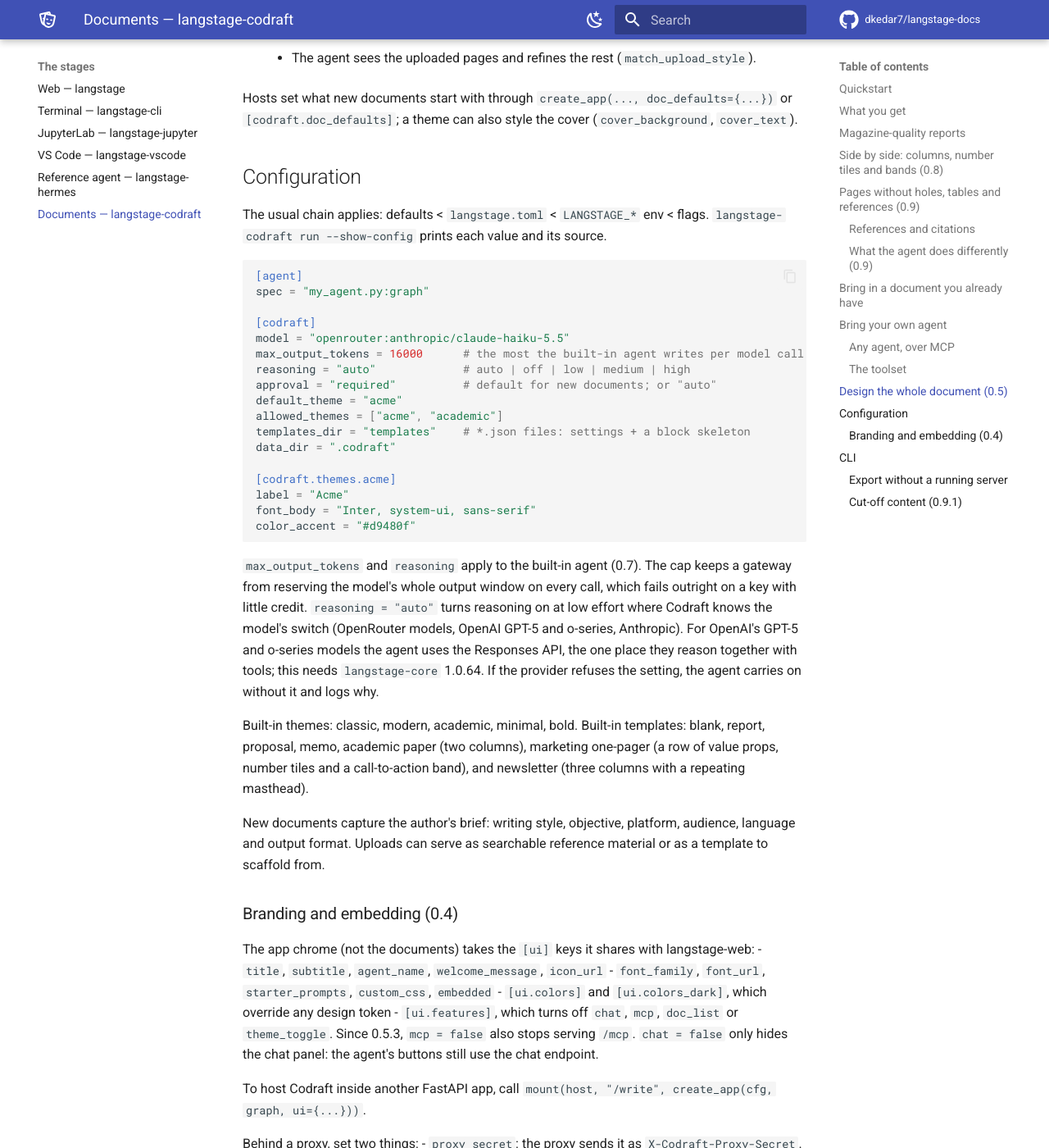
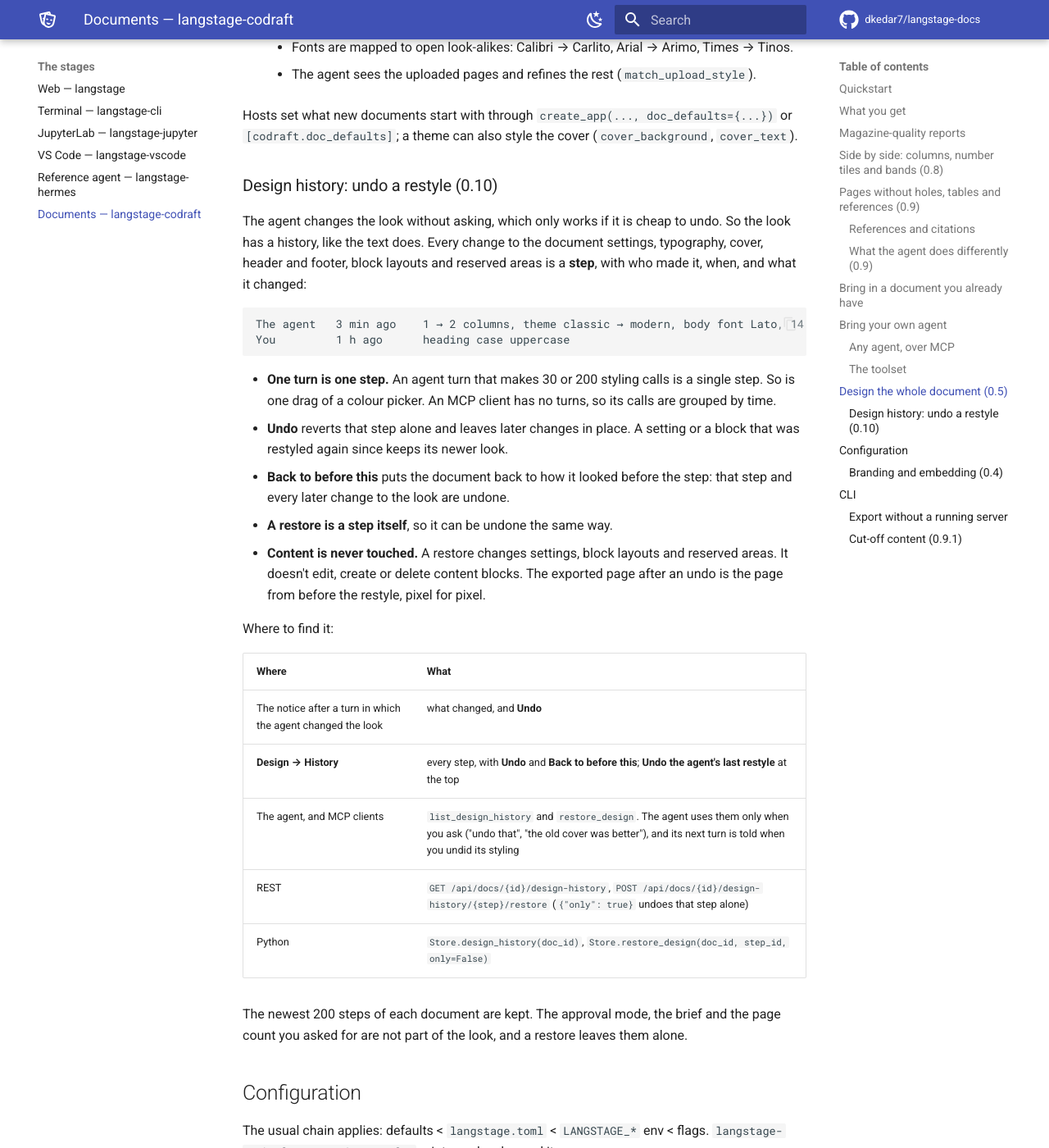
Before and after one commit to dkedar7/langstage-docs, an MkDocs documentation site: the page built from docs/stages/codraft.md, in a window 1280 px wide and 1400 px high, scrolled down 11220 px. Shown: the whole window at 82% size. Built offline with MkDocs 1.6.1 and Material for MkDocs 9.7.7, drawn with Linux system fonts in a browser that asks for light colours; comment, search, counter and statistics services are not loaded; some of the changed text lies outside the part shown.

Commit message:
Codraft 0.10.0: design history (undo a restyle)
Co-Authored-By: Claude <noreply@anthropic.com>
Claude-Session: https://claude.ai/code/session_01UifqaVXWAqdPtu6Xy96V58

````diff
--- a/docs/stages/codraft.md
+++ b/docs/stages/codraft.md
@@ -305,7 +305,7 @@ is running, and otherwise starts a private in-process renderer the first time th
 
 | Read | Write (approval-gated) | Style (applies directly) | Other |
 |---|---|---|---|
-| `get_document`, `read_blocks`, `search_document`, `read_upload`, `list_comments`, `get_block_history` | `propose_edit`, `propose_insert`, `propose_delete`, `propose_move`, `insert_blocks`, `draw_figure` | `set_block_layout`, `set_document_style`, `set_typography`, `set_cover`, `set_header_footer`, `match_upload_style`, `reserve_area` | `reply_to_comment`, `compile_references`, `view_pages`, `view_sketch`, `view_upload`, `calculate`, `list_deleted_blocks`, `restore_block` |
+| `get_document`, `read_blocks`, `search_document`, `read_upload`, `list_comments`, `get_block_history` | `propose_edit`, `propose_insert`, `propose_delete`, `propose_move`, `insert_blocks`, `draw_figure` | `set_block_layout`, `set_document_style`, `set_typography`, `set_cover`, `set_header_footer`, `match_upload_style`, `reserve_area` | `reply_to_comment`, `compile_references`, `view_pages`, `view_sketch`, `view_upload`, `calculate`, `list_deleted_blocks`, `restore_block`, `list_design_history`, `restore_design` |
 
 These go through the same HTTP API and store as the editor, so humans and the agent have the
 same powers.
@@ -352,6 +352,42 @@ applies to one document and exports exactly as shown.
 
 Hosts set what new documents start with through `create_app(..., doc_defaults={...})` or
 `[codraft.doc_defaults]`; a theme can also style the cover (`cover_background`, `cover_text`).
+
+### Design history: undo a restyle (0.10)
+
+The agent changes the look without asking, which only works if it is cheap to undo. So the look
+has a history, like the text does. Every change to the document settings, typography, cover,
+header and footer, block layouts and reserved areas is a **step**, with who made it, when, and
+what it changed:
+
+```text
+The agent   3 min ago    1 → 2 columns, theme classic → modern, body font Lato, 14 block layouts
+You         1 h ago      heading case uppercase
+```
+
+- **One turn is one step.** An agent turn that makes 30 or 200 styling calls is a single step. So
+  is one drag of a colour picker. An MCP client has no turns, so its calls are grouped by time.
+- **Undo** reverts that step alone and leaves later changes in place. A setting or a block that
+  was restyled again since keeps its newer look.
+- **Back to before this** puts the document back to how it looked before the step: that step and
+  every later change to the look are undone.
+- **A restore is a step itself**, so it can be undone the same way.
+- **Content is never touched.** A restore changes settings, block layouts and reserved areas. It
+  doesn't edit, create or delete content blocks. The exported page after an undo is the page from
+  before the restyle, pixel for pixel.
+
+Where to find it:
+
+| Where | What |
+|---|---|
+| The notice after a turn in which the agent changed the look | what changed, and **Undo** |
+| **Design → History** | every step, with **Undo** and **Back to before this**; **Undo the agent's last restyle** at the top |
+| The agent, and MCP clients | `list_design_history` and `restore_design`. The agent uses them only when you ask ("undo that", "the old cover was better"), and its next turn is told when you undid its styling |
+| REST | `GET /api/docs/{id}/design-history`, `POST /api/docs/{id}/design-history/{step}/restore` (`{"only": true}` undoes that step alone) |
+| Python | `Store.design_history(doc_id)`, `Store.restore_design(doc_id, step_id, only=False)` |
+
+The newest 200 steps of each document are kept. The approval mode, the brief and the page count
+you asked for are not part of the look, and a restore leaves them alone.
 
 ## Configuration
 
--- a/versions.json
+++ b/versions.json
@@ -7,7 +7,7 @@
     "langstage-hermes": "0.5.3",
     "langstage-jupyter": "0.6.54",
     "langstage-vscode": "0.5.43",
-    "langstage-codraft": "0.9.1"
+    "langstage-codraft": "0.10.0"
   },
   "releases": {
     "langstage-vscode-extension": {
````
